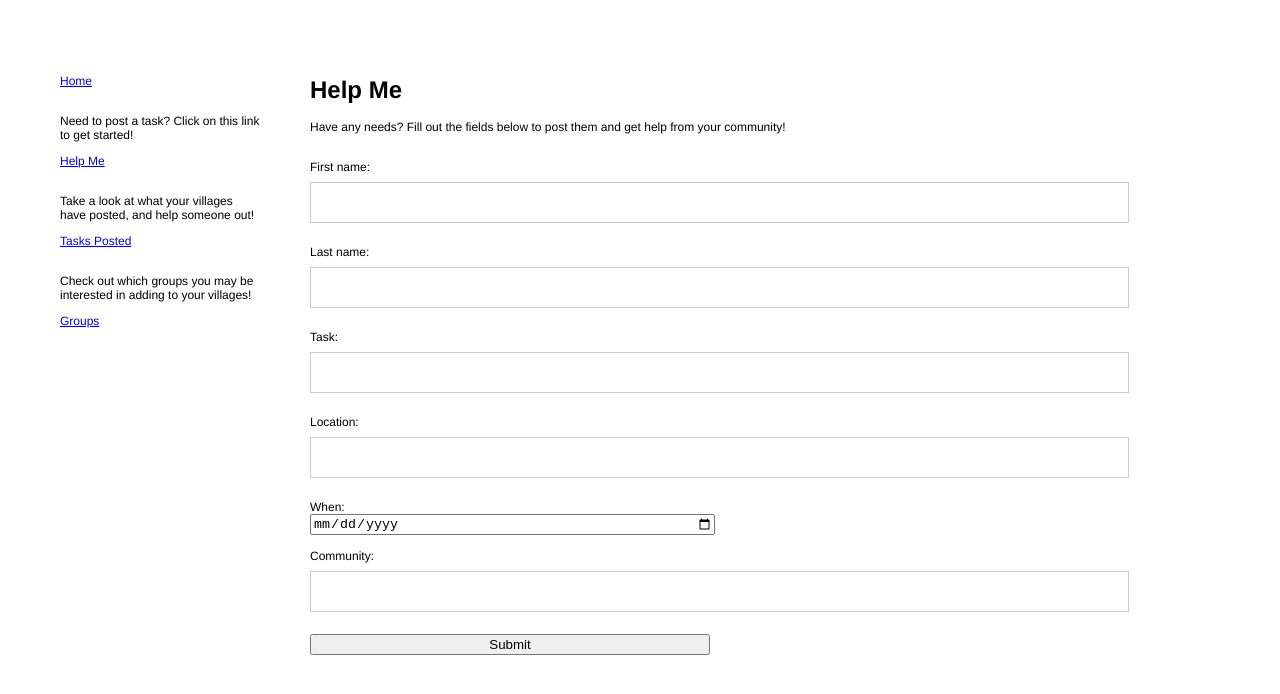
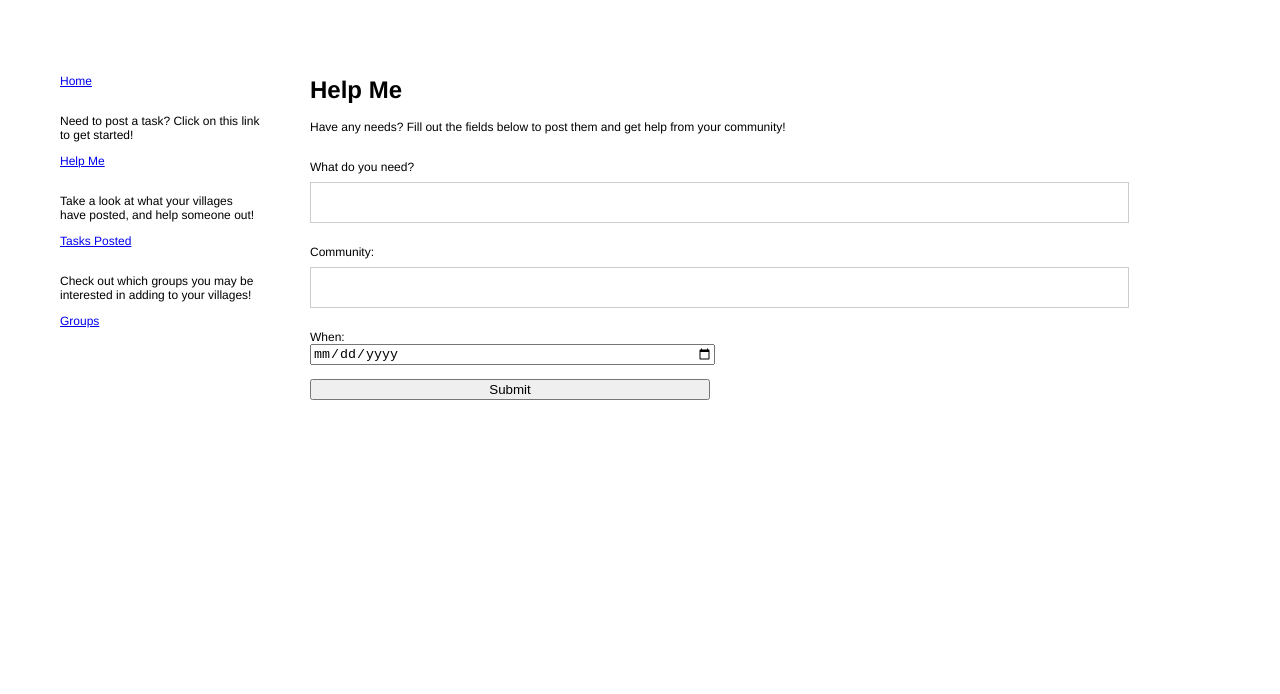
Before and after one commit to adefelic/village_app, a Flask app: page /help-me/ in a window 1280 px wide. Shown: the top 694 px of the page. Run offline with Flask 2, Linux system fonts and the light colour scheme.

Commit message:
touched up help page

```diff
--- a/templates/form-submitted.html
+++ b/templates/form-submitted.html
@@ -5,7 +5,7 @@
 	<body>
 
 		<div> Thank you for submitting your task, this is confirming that it has gone through, check back in for responses from your village! </div>
-    <p>
+		<a href="index.html">Home</a>
 
 	</body>
 </html>
--- a/templates/help-me.html
+++ b/templates/help-me.html
@@ -32,34 +32,25 @@
 		</div>
 
 		<div class="content">
-
 			<div class='heading-container'>
 				<h1 class='heading'>Help Me</h1>
 				<p class='subheading'>Have any needs? Fill out the fields below to post them and get help from your community!</h4>
 			</div>
-			<form>
+			<form id="help-form">
 				<br>
-			  First name:<br>
-			  <input type="text" name="firstname"><br>
-			  <br>
-			  Last name:<br>
-			  <input type="text" name="lastname"><br>
-			  <br>
-			  Task:<br>
+				What do you need?<br>
 				<input type="text" name="task"><br>
 				<br>
-			  Location:<br>
-			  <input type="text" name="location"><br>
+				Community:<br>
+				<input type="text" name="group"><br>
 				<br>
 				When:<br>
 				<input type="date" name="when"><br>
 				<br>
-			  Community:<br>
-			  <input type="text" name="community"><br>
-			  <br>
 				<input onclick="window.location.href='/form-submitted/';" type="submit" value="Submit" />
 			</form>
 		</div>
+		<script type="text/javascript" src="main.js"></script>
 
 
 	</body>
```
Also changed, not shown: main.js (deleted, +0 -32 lines). Lines whose indentation alone changed are shown as unchanged.
